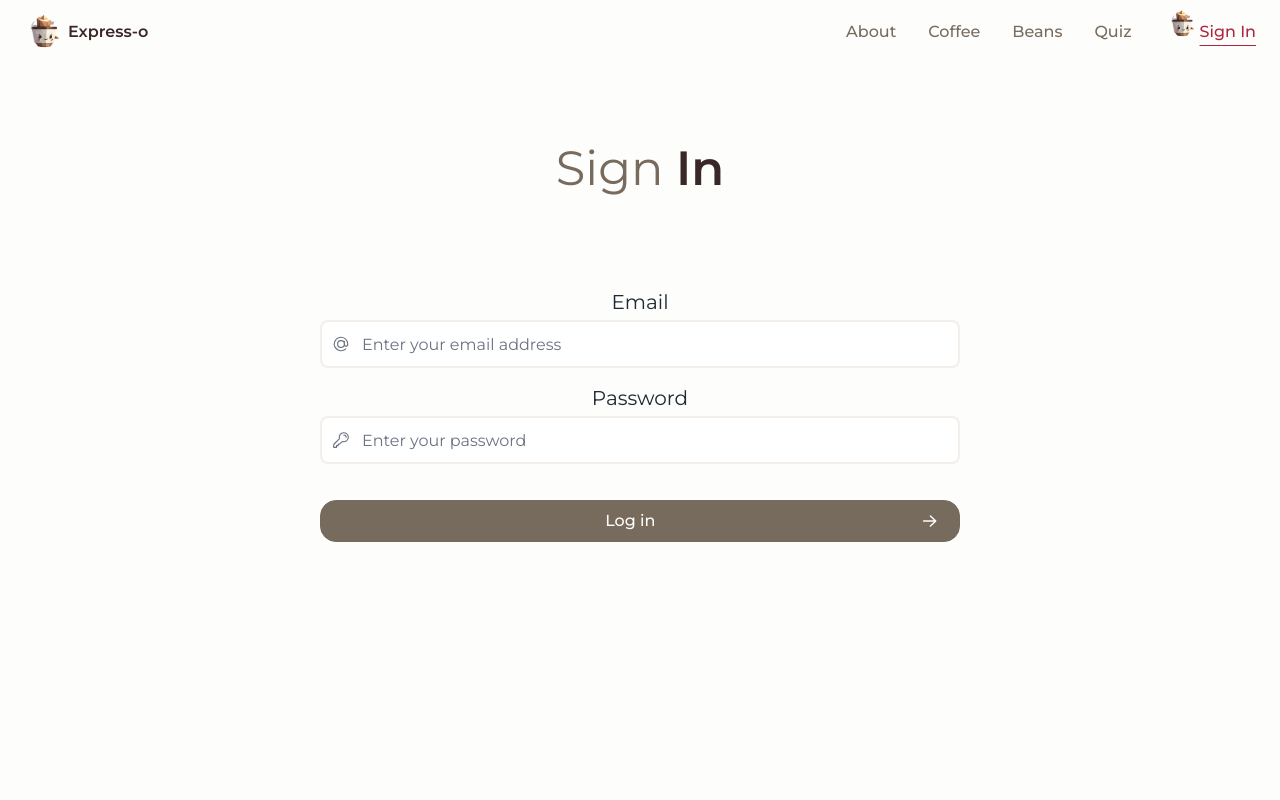
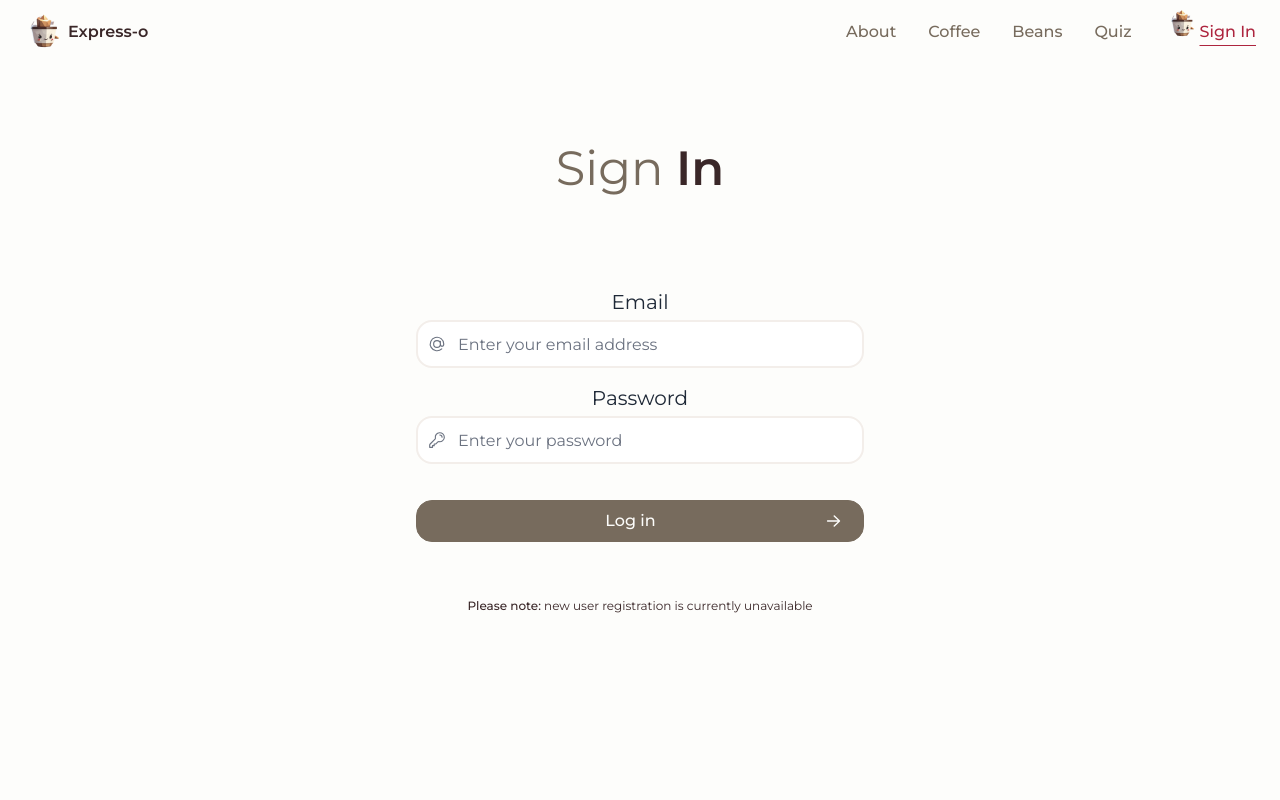
Before and after one commit to ericayen/express-o, a Next.js app: page /login in a window 1280 px wide. Shown: the top 800 px of the page. Built offline with nearby package versions, Linux system fonts and the light colour scheme.

Commit message:
finish styling log in page

```diff
--- a/app/globals.css
+++ b/app/globals.css
@@ -13,9 +13,18 @@
 	.button {
 		@apply px-3 py-2 mt-4 text-sm font-medium text-white border border-solid rounded-box w-fit bg-brown border-brown sm:px-4 lg:px-5 lg:text-base hover:bg-white hover:text-brown hover:border-solid hover:border hover:border-brown active:scale-95;
 	}
-	input {
-		@apply block w-full border-2 border-beige-light py-[9px] pl-10 text-sm placeholder:text-gray-500 focus:border-beige focus:outline-beige rounded-box;
+	.input {
+		@apply block w-full border-2 border-beige-light py-[9px] pl-10 text-sm placeholder:text-gray-500 focus:border-beige focus:outline-beige sm:text-base rounded-box bg-[#FFF];
 	}
+	.transform {
+		@apply transition-transform duration-300 ease-in-out hover:translate-x-2 peer-hover:translate-x-2;
+	}
+}
+
+input:-webkit-autofill,
+input:-webkit-autofill-selected {
+	appearance: none !important;
+	background-color: #fff !important;
 }
 
 html {
--- a/app/ui/header.tsx
+++ b/app/ui/header.tsx
@@ -1,15 +1,12 @@
 'use client';
 
-import { usePathname } from 'next/navigation';
 import Link from 'next/link';
 import Image from 'next/image';
 import NavLinks from './nav-links';
-import clsx from 'clsx';
 
 const logo = require('@/public/logo.png');
 
 export default function Header() {
-	const pathname = usePathname();
 	return (
 		<header className='drawer'>
 			<input id='my-drawer-3' type='checkbox' className='drawer-toggle' />
@@ -62,6 +59,12 @@ export default function Header() {
 					aria-label='close sidebar'
 					className='drawer-overlay'></label>
 				<ul className='bg-white min-h-full w-48 p-4 relative'>
+					<label
+						aria-label='close sidebar'
+						htmlFor='my-drawer-3'
+						className='text-right cursor-pointer w-full inline-block text-brown font-medium text-2xl pr-4'>
+						x
+					</label>
 					<NavLinks />
 				</ul>
 			</nav>
--- a/app/ui/login-form.tsx
+++ b/app/ui/login-form.tsx
@@ -1,3 +1,5 @@
+/* This code block uses useActionState
+
 'use client';
 
 import {
@@ -18,8 +20,8 @@ export default function LoginForm() {
 	return (
 		<form
 			action={formAction}
-			className='space-y-3 w-full max-w-screen-sm m-auto'>
-			<div className='w-full max-w-screen-sm'>
+			className='space-y-3 w-full max-w-md m-auto'>
+			<div className='w-full'>
 				<div>
 					<label
 						className='text-sm sm:text-lg lg:text-xl label-text'
@@ -28,7 +30,7 @@ export default function LoginForm() {
 					</label>
 					<div className='relative'>
 						<input
-							className='peer block w-full border-2 border-beige-light py-[9px] pl-10 text-sm placeholder:text-gray-500 input focus:border-beige focus:outline-beige sm:text-base'
+							className='peer input'
 							id='email'
 							type='email'
 							name='email'
@@ -38,12 +40,14 @@ export default function LoginForm() {
 					</div>
 				</div>
 				<div className='mt-4'>
-					<label className='text-sm sm:text-lg lg:text-xl label-text' htmlFor='password'>
+					<label
+						className='text-sm sm:text-lg lg:text-xl label-text'
+						htmlFor='password'>
 						Password
 					</label>
 					<div className='relative'>
 						<input
-							className='peer block w-full border-2 border-beige-light py-[9px] pl-10 text-sm placeholder:text-gray-500 input focus:border-beige focus:outline-beige sm:text-base'
+							className='peer input'
 							id='password'
 							type='password'
 							name='password'
@@ -59,7 +63,7 @@ export default function LoginForm() {
 					className='button w-full flex items-center py-0'
 					aria-disabled={isPending}>
 					<span className='w-full text-center peer py-2'>Log in</span>
-					<ArrowRightIcon className='ml-auto h-5 w-5 text-white peer-hover:text-brown hover:text-brown' />
+					<ArrowRightIcon className='ml-auto h-5 w-5 text-white peer-hover:text-brown hover:text-brown transform' />
 				</button>
 			</div>
 			<div
@@ -76,3 +80,129 @@ export default function LoginForm() {
 		</form>
 	);
 }
+*/
+
+// This code block uses Yup with React Hook Form, keeping both for now until server is implemented
+'use client';
+
+import {
+	AtSymbolIcon,
+	KeyIcon,
+	ExclamationCircleIcon,
+} from '@heroicons/react/24/outline';
+import { ArrowRightIcon } from '@heroicons/react/20/solid';
+import { useForm } from 'react-hook-form';
+import { yupResolver } from '@hookform/resolvers/yup';
+import * as yup from 'yup';
+
+// Define Yup validation schema
+const schema = yup.object().shape({
+	email: yup
+		.string()
+		.email('Invalid email address')
+		.required('Email is required'),
+	password: yup
+		.string()
+		.min(6, 'Password must be at least 6 characters')
+		.required('Password is required'),
+});
+
+export default function LoginForm() {
+	// Initialize React Hook Form with Yup validation schema
+	const {
+		register,
+		handleSubmit,
+		formState: { errors, isSubmitting },
+	} = useForm({
+		resolver: yupResolver(schema),
+	});
+
+	// Function to handle form submission
+	const onSubmit = async (data: any) => {
+		// Handle authentication logic here
+		console.log(data);
+	};
+
+	return (
+		<form
+			onSubmit={handleSubmit(onSubmit)}
+			className='space-y-3 w-full max-w-md m-auto'>
+			<div className='w-full'>
+				<div>
+					<label
+						className='text-sm sm:text-lg lg:text-xl label-text'
+						htmlFor='email'>
+						Email
+					</label>
+					<div className='relative'>
+						<input
+							{...register('email')}
+							className='peer input'
+							id='email'
+							type='email'
+							name='email'
+							placeholder='Enter your email address'
+						/>
+						<AtSymbolIcon className='pointer-events-none absolute left-3 top-1/2 h-[18px] w-[18px] -translate-y-1/2 text-gray-500 peer-focus:text-gray-900' />
+					</div>
+					{errors.email && (
+						<div
+							className='flex h-8 items-end space-x-1 justify-center'
+							aria-live='polite'
+							aria-atomic='true'>
+							<ExclamationCircleIcon className='h-5 w-5 text-red' />
+							<p className='text-sm text-red'>{errors.email.message}</p>
+						</div>
+					)}
+				</div>
+				<div className='mt-4'>
+					<label
+						className='text-sm sm:text-lg lg:text-xl label-text'
+						htmlFor='password'>
+						Password
+					</label>
+					<div className='relative'>
+						<input
+							{...register('password')}
+							className='peer input'
+							id='password'
+							type='password'
+							name='password'
+							placeholder='Enter your password'
+							minLength={6}
+						/>
+						<KeyIcon className='pointer-events-none absolute left-3 top-1/2 h-[18px] w-[18px] -translate-y-1/2 text-gray-500 peer-focus:text-gray-900' />
+					</div>
+				</div>
+				{errors.password && (
+					<div
+						className='flex h-8 items-end space-x-1 justify-center'
+						aria-live='polite'
+						aria-atomic='true'>
+						<ExclamationCircleIcon className='h-5 w-5 text-red' />
+						<p className='text-sm text-red'>{errors.password.message}</p>
+					</div>
+				)}
+			</div>
+			<div className='pt-2'>
+				<button
+					className='button w-full flex items-center py-0'
+					type='submit'
+					disabled={isSubmitting}>
+					<span className='w-full text-center peer py-2'>Log in</span>
+					<ArrowRightIcon className='ml-auto h-5 w-5 text-white peer-hover:text-brown hover:text-brown transform' />
+				</button>
+			</div>
+			<div
+				className='flex h-8 items-end space-x-1'
+				aria-live='polite'
+				aria-atomic='true'>
+				{/* Add logic for displaying error message later if needed */}
+			</div>
+			<p className='text-xs'>
+				<span className='font-medium'>Please note:</span> new user registration
+				is currently unavailable
+			</p>
+		</form>
+	);
+}
--- a/package.json
+++ b/package.json
@@ -10,6 +10,7 @@
   },
   "dependencies": {
     "@heroicons/react": "^2.1.4",
+    "@hookform/resolvers": "^3.9.0",
     "@tailwindcss/forms": "^0.5.7",
     "@vercel/postgres": "^0.8.0",
     "autoprefixer": "10.4.19",
@@ -21,10 +22,12 @@
     "postcss": "8.4.38",
     "react": "19.0.0-rc-f994737d14-20240522",
     "react-dom": "19.0.0-rc-f994737d14-20240522",
+    "react-hook-form": "^7.53.0",
     "tailwindcss": "3.4.4",
     "typescript": "5.5.2",
     "use-debounce": "^10.0.1",
     "uuid": "^10.0.0",
+    "yup": "^1.4.0",
     "zod": "^3.23.8"
   },
   "devDependencies": {
```
Also changed, not shown: 1 other file (tests, documents, lock files or other folders).
